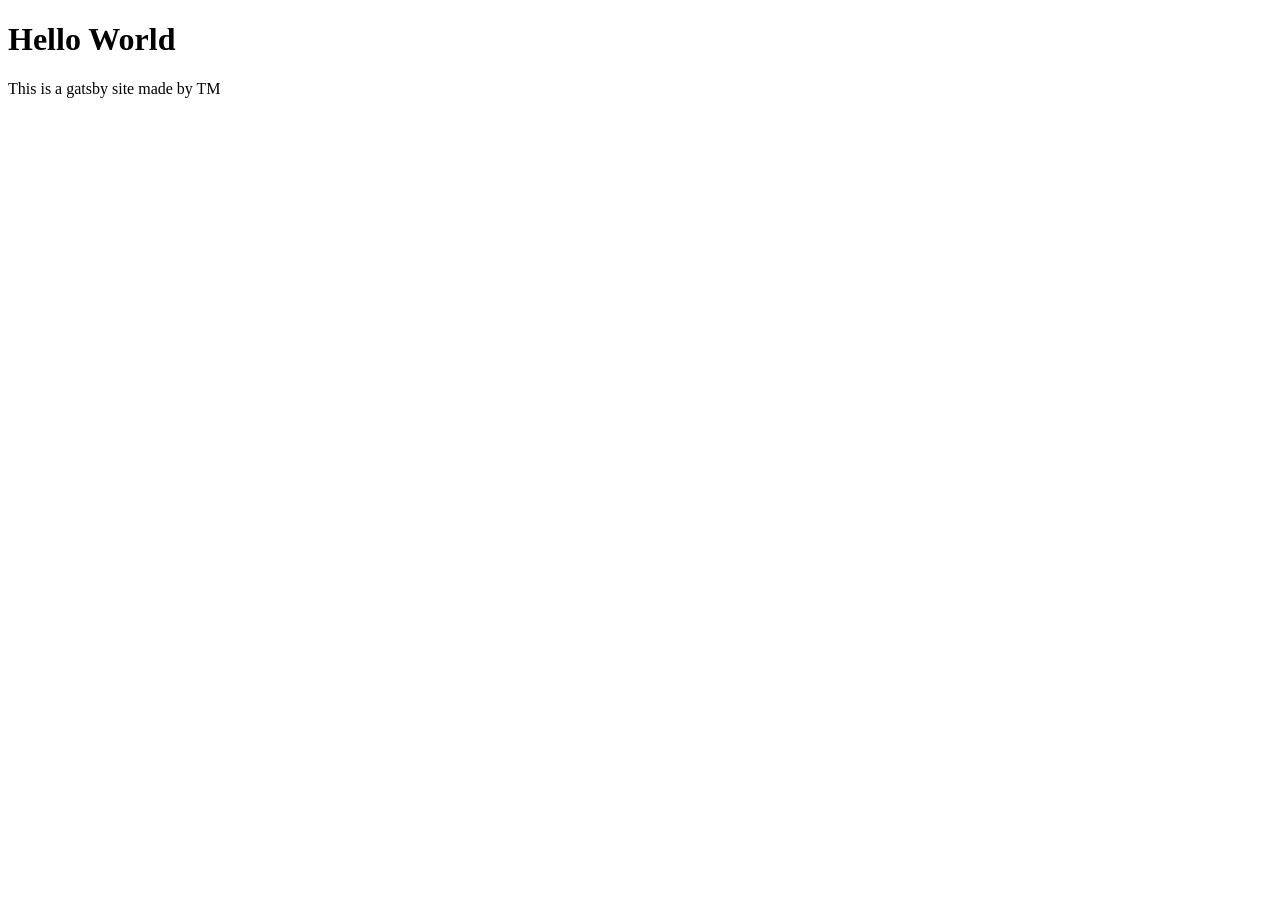
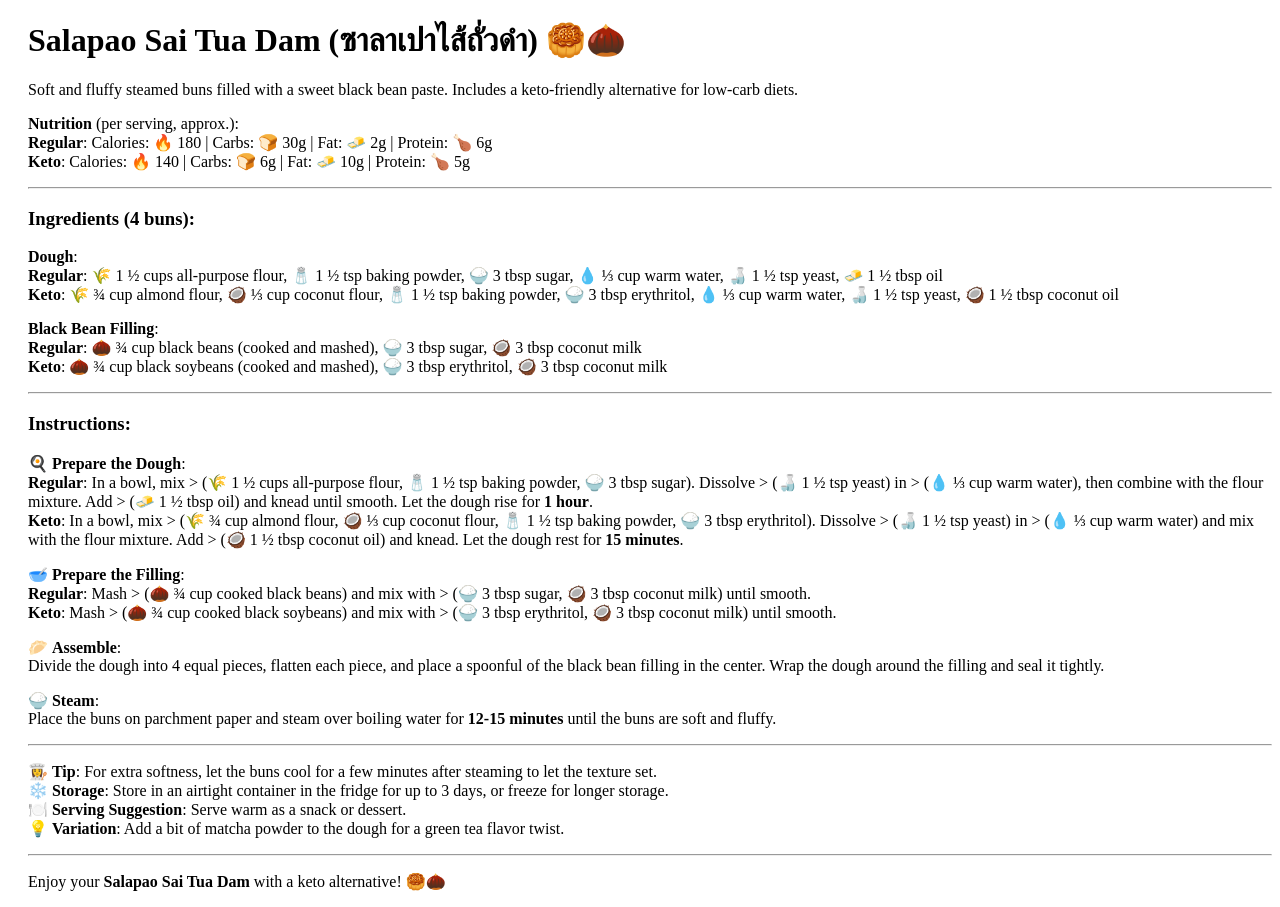
Before and after one commit to tmsoontornsing/gatsby-project, a Gatsby site: page / in a window 1280 px wide. Before the commit the page ends 800 px from the top, so only its background shows below. Built offline with nearby package versions, Linux system fonts and the light colour scheme; Gatsby itself is replaced by a stand-in of ours.

Commit message:
Gatsby 2

```diff
--- a/src/pages/hello-world/hello-world.md
+++ b/src/pages/hello-world/hello-world.md
@@ -1,5 +1,47 @@
----
-title: "Hello World"
+# **Salapao Sai Tua Dam (ซาลาเปาไส้ถั่วดำ)** 🥮🌰
+Soft and fluffy steamed buns filled with a sweet black bean paste. Includes a keto-friendly alternative for low-carb diets.
+
+**Nutrition** (per serving, approx.):
+**Regular**: Calories: 🔥 180 | Carbs: 🍞 30g | Fat: 🧈 2g | Protein: 🍗 6g
+**Keto**: Calories: 🔥 140 | Carbs: 🍞 6g | Fat: 🧈 10g | Protein: 🍗 5g
+
 ---
 
-This is a gatsby site made by TM
+### **Ingredients** (4 buns):
+
+**Dough**:
+**Regular**: 🌾 1 ½ cups all-purpose flour, 🧂 1 ½ tsp baking powder, 🍚 3 tbsp sugar, 💧 ⅓ cup warm water, 🍶 1 ½ tsp yeast, 🧈 1 ½ tbsp oil
+**Keto**: 🌾 ¾ cup almond flour, 🥥 ⅓ cup coconut flour, 🧂 1 ½ tsp baking powder, 🍚 3 tbsp erythritol, 💧 ⅓ cup warm water, 🍶 1 ½ tsp yeast, 🥥 1 ½ tbsp coconut oil
+
+**Black Bean Filling**:
+**Regular**: 🌰 ¾ cup black beans (cooked and mashed), 🍚 3 tbsp sugar, 🥥 3 tbsp coconut milk
+**Keto**: 🌰 ¾ cup black soybeans (cooked and mashed), 🍚 3 tbsp erythritol, 🥥 3 tbsp coconut milk
+
+---
+
+### **Instructions**:
+
+🍳 **Prepare the Dough**:
+**Regular**: In a bowl, mix > (🌾 1 ½ cups all-purpose flour, 🧂 1 ½ tsp baking powder, 🍚 3 tbsp sugar). Dissolve > (🍶 1 ½ tsp yeast) in > (💧 ⅓ cup warm water), then combine with the flour mixture. Add > (🧈 1 ½ tbsp oil) and knead until smooth. Let the dough rise for **1 hour**.
+**Keto**: In a bowl, mix > (🌾 ¾ cup almond flour, 🥥 ⅓ cup coconut flour, 🧂 1 ½ tsp baking powder, 🍚 3 tbsp erythritol). Dissolve > (🍶 1 ½ tsp yeast) in > (💧 ⅓ cup warm water) and mix with the flour mixture. Add > (🥥 1 ½ tbsp coconut oil) and knead. Let the dough rest for **15 minutes**.
+
+🥣 **Prepare the Filling**:
+**Regular**: Mash > (🌰 ¾ cup cooked black beans) and mix with > (🍚 3 tbsp sugar, 🥥 3 tbsp coconut milk) until smooth.
+**Keto**: Mash > (🌰 ¾ cup cooked black soybeans) and mix with > (🍚 3 tbsp erythritol, 🥥 3 tbsp coconut milk) until smooth.
+
+🥟 **Assemble**:
+Divide the dough into 4 equal pieces, flatten each piece, and place a spoonful of the black bean filling in the center. Wrap the dough around the filling and seal it tightly.
+
+🍚 **Steam**:
+Place the buns on parchment paper and steam over boiling water for **12-15 minutes** until the buns are soft and fluffy.
+
+---
+
+👩‍🍳 **Tip**: For extra softness, let the buns cool for a few minutes after steaming to let the texture set.
+❄️ **Storage**: Store in an airtight container in the fridge for up to 3 days, or freeze for longer storage.
+🍽️ **Serving Suggestion**: Serve warm as a snack or dessert.
+💡 **Variation**: Add a bit of matcha powder to the dough for a green tea flavor twist.
+
+---
+
+Enjoy your **Salapao Sai Tua Dam** with a keto alternative! 🥮🌰
--- a/src/pages/index.js
+++ b/src/pages/index.js
@@ -6,7 +6,7 @@ const IndexPage = ({ data }) => {
   const { frontmatter, html } = markdownRemark
 
   return (
-    <div>
+    <div style={{ marginLeft: 20}}>
       <h1>{frontmatter.title}</h1>
       <div dangerouslySetInnerHTML={{ __html: html }} />
     </div>
```
